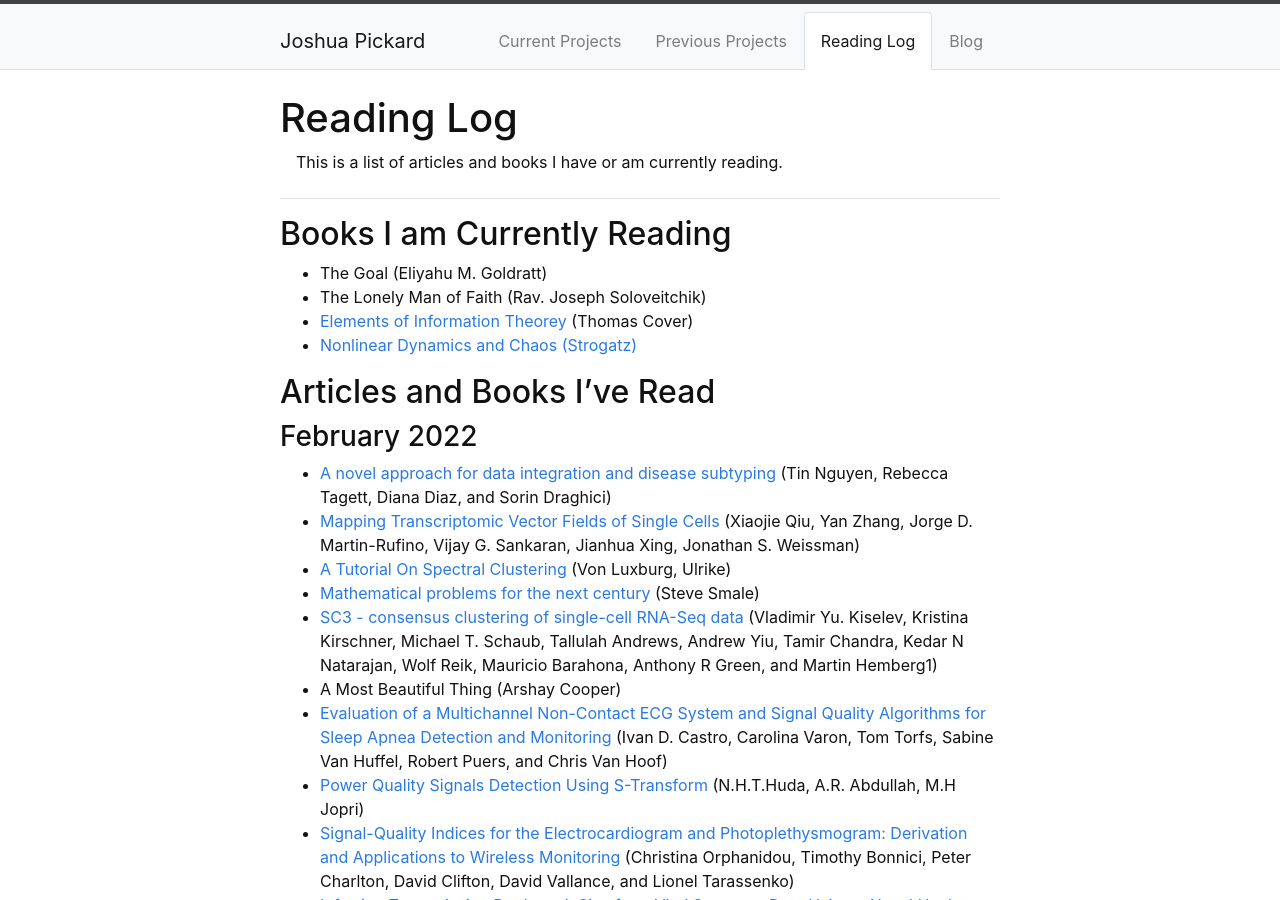
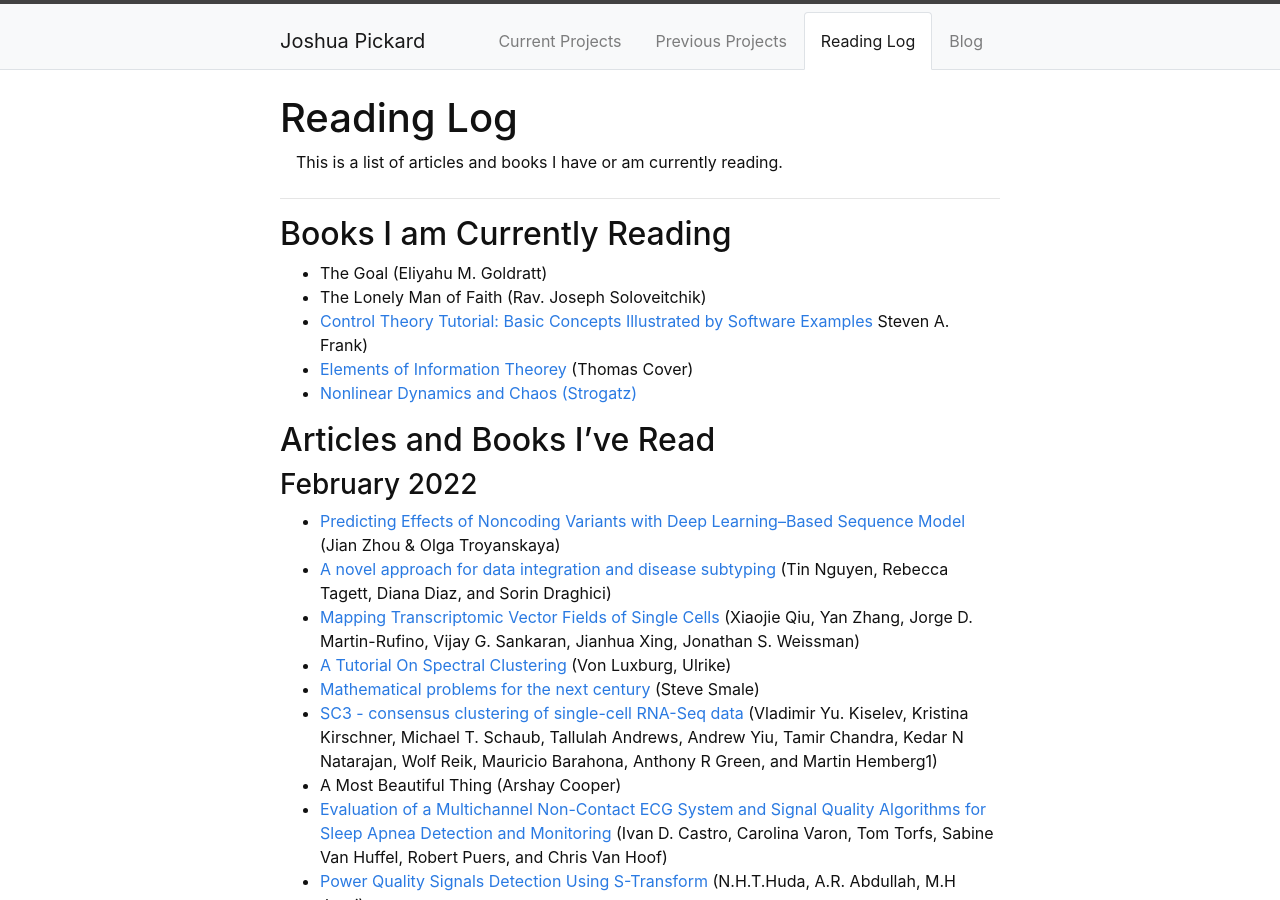
Before and after one commit to Jpickard1/jpickard1.github.io, a Jekyll site: the page built from content/3-Reading_Log.md, in a window 1280 px wide and 900 px high. Built offline with Jekyll 4.4.1, drawn with Linux system fonts in a browser that asks for light colours.

Commit message:
Update 3-Reading_Log.md

```diff
--- a/content/3-Reading_Log.md
+++ b/content/3-Reading_Log.md
@@ -8,12 +8,14 @@ description: >
 ## Books I am Currently Reading
 - The Goal (Eliyahu M. Goldratt)
 - The Lonely Man of Faith (Rav. Joseph Soloveitchik)
+- [Control Theory Tutorial: Basic Concepts Illustrated by Software Examples](https://library.oapen.org/bitstream/id/ca08ee4d-3639-43d0-81b7-f53ebdfd1e03/1002170.pdf) Steven A. Frank)
 - [Elements of Information Theorey](https://drive.google.com/file/d/1zQ6PUNGxg1kgJyIcyO2JKJmuTRHU6JI2/view) (Thomas Cover)
 - <a href="https://www.biodyn.ro/course/literatura/Nonlinear_Dynamics_and_Chaos_2018_Steven_H._Strogatz.pdf">Nonlinear Dynamics and Chaos (Strogatz)</a>
 
 ## Articles and Books I've Read
 
 ### February 2022
+- [Predicting Effects of Noncoding Variants with Deep Learning–Based Sequence Model](https://www.nature.com/articles/nmeth.3547) (Jian Zhou & Olga Troyanskaya)
 - [A novel approach for data integration and disease subtyping](https://drive.google.com/file/d/1JEy2Y7URtQnIm9eB8s9lOVQ3uAHZozFf/view?usp=sharing) (Tin Nguyen, Rebecca Tagett, Diana Diaz, and Sorin Draghici)
 - [Mapping Transcriptomic Vector Fields of Single Cells](https://drive.google.com/file/d/1qR7j10VyNu1TRD5uRdoI2D4RwwLJFfud/view?usp=sharing) (Xiaojie Qiu, Yan Zhang, Jorge D. Martin-Rufino, Vijay G. Sankaran, Jianhua Xing, Jonathan S. Weissman)
 - [A Tutorial On Spectral Clustering](https://drive.google.com/file/d/1Jq9MBRMxDfgnnSZmeVtrYvOb2-vksEIS/view) (Von Luxburg, Ulrike)
```
